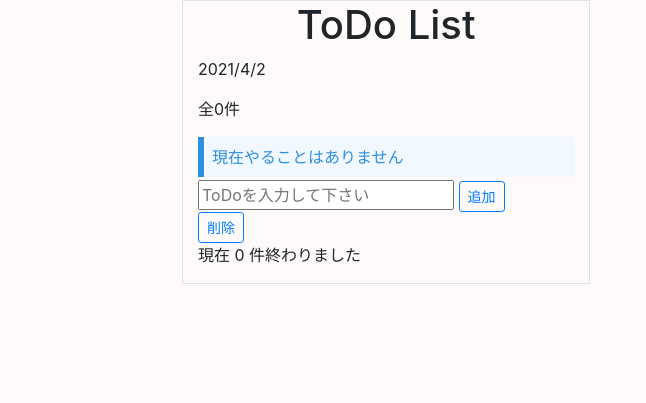
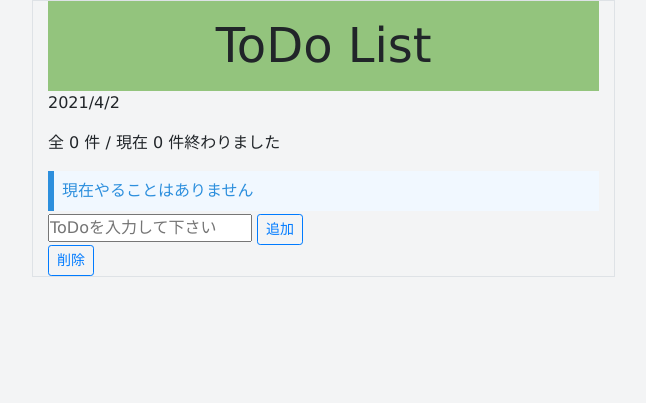
Before and after one commit to masa2205/Vue.js-ToDoList-, a website: page index.html in a window 1280 px wide. Shown: the whole page, without its empty margins (108-754 px from the left). Drawn offline with nearby package versions, Linux system fonts and the light colour scheme.

Commit message:
css編集

```diff
--- a/index.html
+++ b/index.html
@@ -9,11 +9,11 @@
     .done { text-decoration: line-through; }
   </style>
 </head>
-<body class="mx-auto" style="width: 700px;">
+<body class="mx-auto" style="width: 1000px;">
   <div id="app" v-cloak class="border col-7">
     <h1 class="text-center">ToDo List</h1>
     <p v-text="setDate"></p>
-    <p>全{{things.length}}件</p>
+    <p>全 {{things.length}} 件 / 現在 {{ remaining }} 件終わりました</p>
     <ul class="list-group list-group-flush">
       <li v-if="things.length <= 0">現在やることはありません</li>
       <li v-else></li>
@@ -28,7 +28,6 @@
       <button type="submit" class="btn btn-outline-primary btn-sm">追加</button>
     </form>
       <button v-on:click="deleteTodo" class="btn btn-outline-primary btn-sm">削除</button>
-      <p>現在 {{ remaining }} 件終わりました</p>
   </div>
   <script src="https://cdn.jsdelivr.net/npm/vue@2.6.12/dist/vue.js"></script>
   <script src="main.js"></script>
--- a/main.css
+++ b/main.css
@@ -1,3 +1,5 @@
+@charset "UTF-8";
+
 #app ul{
   list-style:none;
 }
@@ -24,10 +26,25 @@
 @import url(https://fonts.googleapis.com/css?family=Open+Sans);
 
 /*Page styles*/
-html { height: 100%; }
+html { height: 50%; }
+
+*{
+  margin: 0;
+  padding: 0;
+}
 
 body {
   height: 100%;
-  background: #FFFAFA;
+  background: #f3f4f5;
   align-items: center;
+  font-family: "ヒラギノ角ゴ ProN W3", "Hiragino Kaku Gothic ProN", "メイリオ", "Meiryo", "verdana", sans-serif;
 }
+
+h1{
+  background-color: #93C47D;
+  font-family: "Verdana";
+  font-size: 3.0rem;
+  text-align: center;
+  margin: 0px;
+  padding: 1rem;
+}
```
